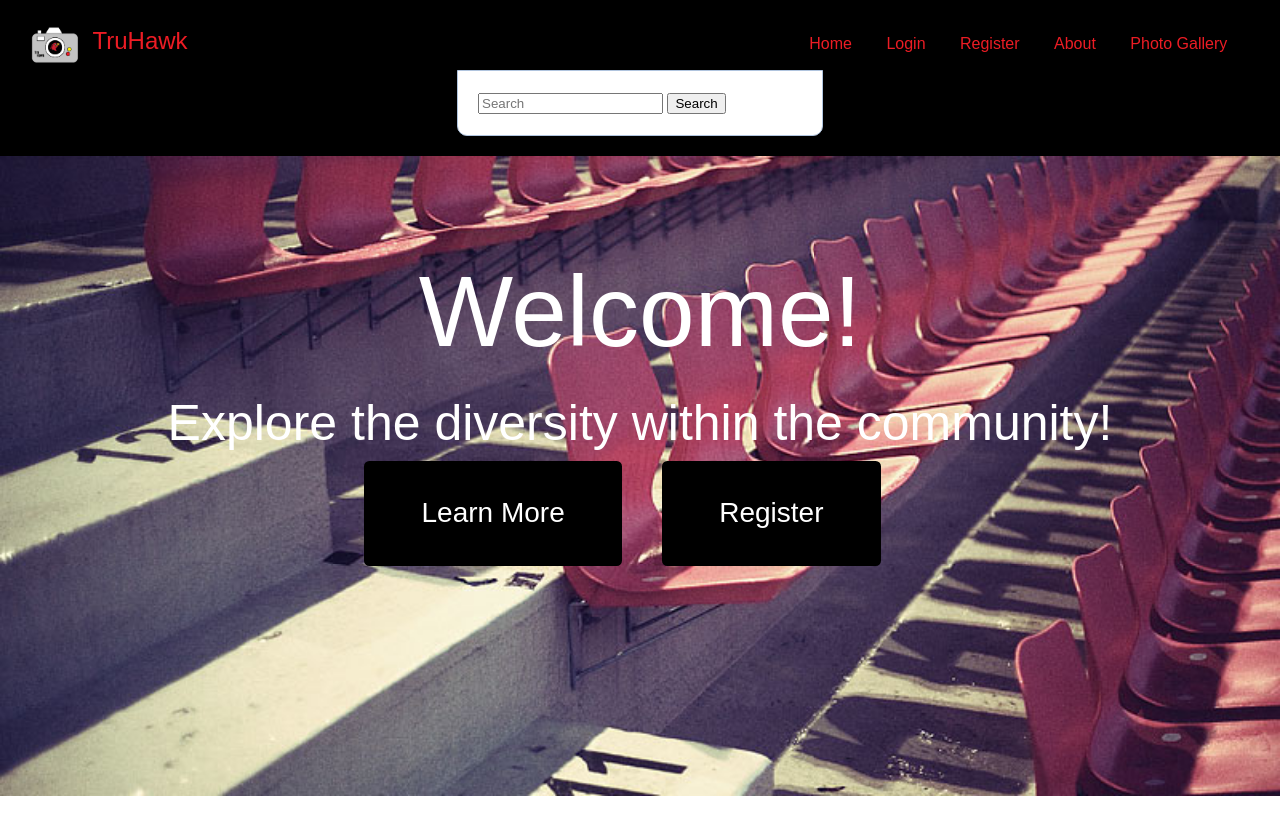
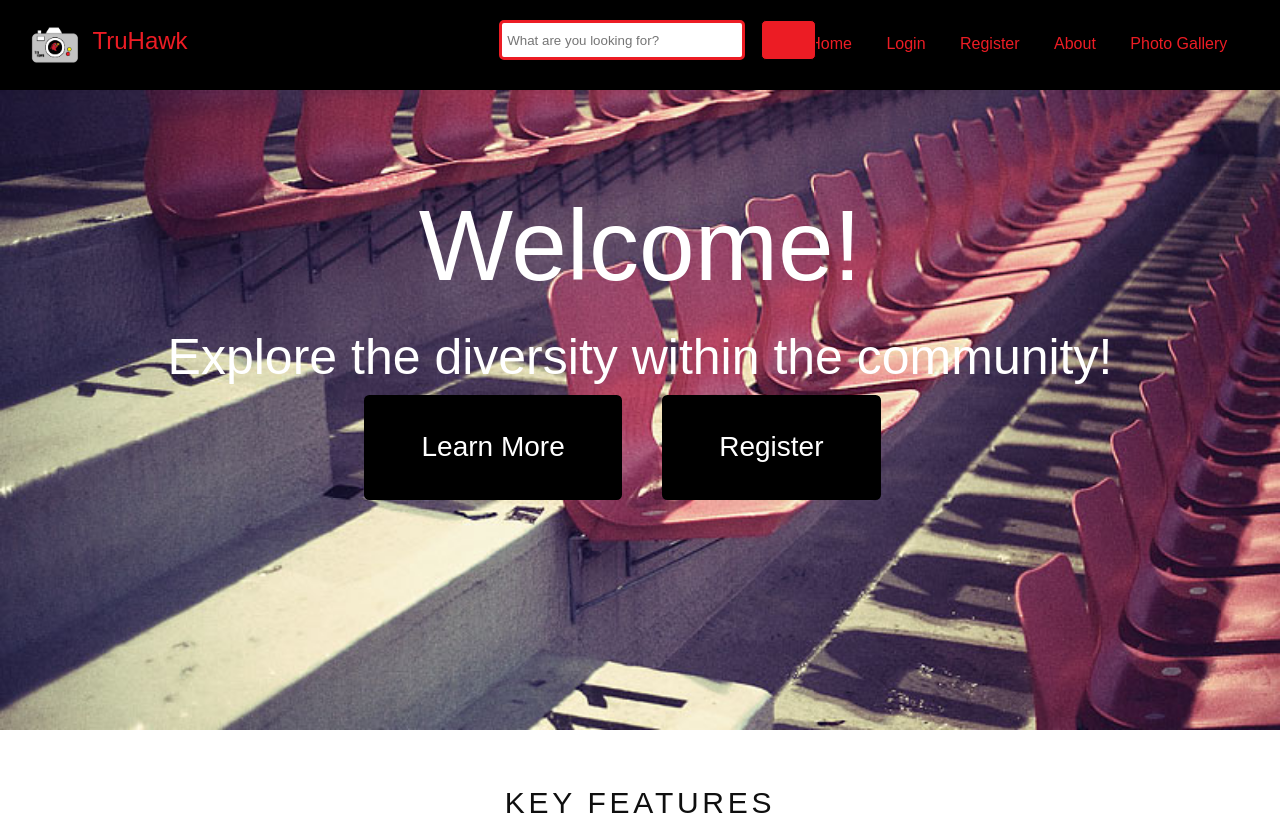
Before and after one commit to HRizwan1/2019-team-06f, a PHP site: page / in a window 1280 px wide. Shown: the top 818 px of the page. Run offline with PHP 8.4, Linux system fonts and the light colour scheme; some libraries are stand-ins or nearby versions.

Commit message:
search bar layout issue, trying to fix..

```diff
--- a/index.php
+++ b/index.php
@@ -42,13 +42,14 @@
                 <li><a href="gallery.php">Photo Gallery</a></li>
             </ul>
         </nav>
-        <div class="topnav">
-        <form class="formright">
-          <input type="text" placeholder="Search">
-          <button type="submit">Search</button>
-        </form>
-
-        </div>
+    <div class="wrap">
+   <div class="search">
+      <input type="text" class="searchTerm" placeholder="What are you looking for?">
+      <button type="submit" class="searchButton">
+        <i class="fa fa-search"></i>
+     </button>
+   </div>
+</div>
 
     </header>
 
```
